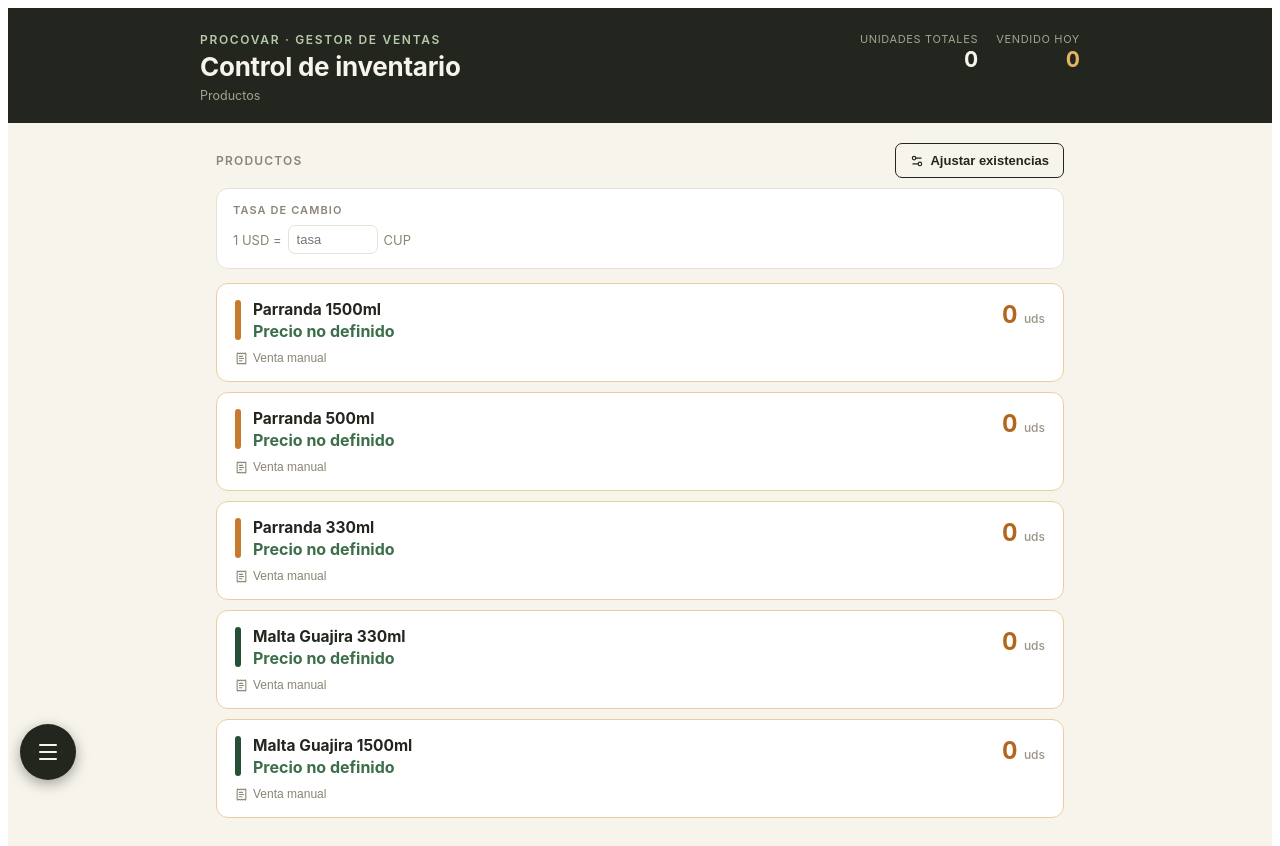
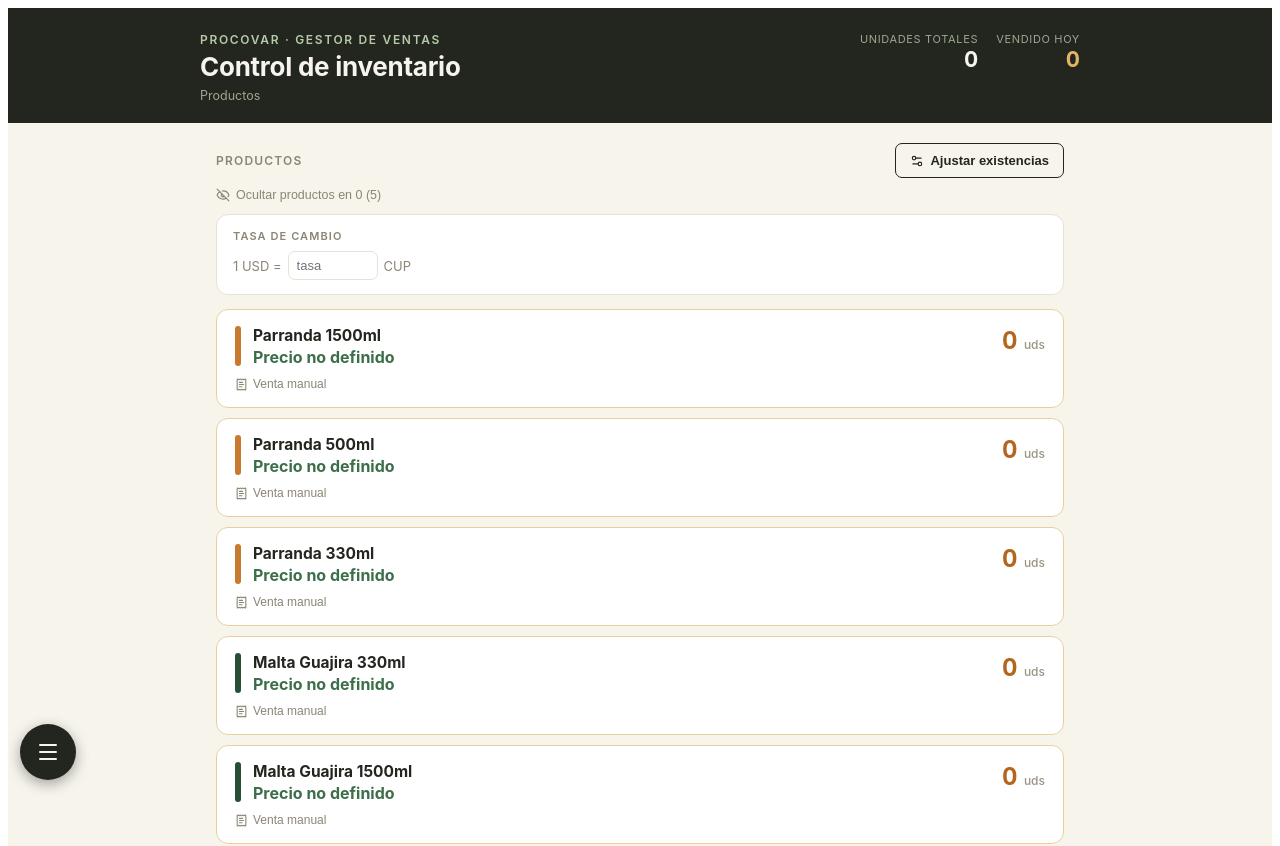
Before and after one commit to raulsp9007/inventario-procovar, a React (Vite) app: page / in a window 1280 px wide. Shown: the top 846 px of the page. Built offline with nearby package versions, Linux system fonts and the light colour scheme.

Commit message:
feat: boton para ocultar productos en 0 (Productos)
Se basa en stock real, nunca en "Libre" -- un producto con ventas
pendientes que dejan el disponible en 0 sigue visible hasta que esa
venta se confirme. No se aplica en modo edicion (ahi hace falta verlos
para reponerlos).

```diff
--- a/src/ProductsView.jsx
+++ b/src/ProductsView.jsx
@@ -1,5 +1,5 @@
 import { useMemo, useState } from "react";
-import { Settings2, Trash2, History, ChevronDown, ChevronUp, ArrowUp, ArrowDown, ReceiptText, X } from "lucide-react";
+import { Settings2, Trash2, History, ChevronDown, ChevronUp, ArrowUp, ArrowDown, ReceiptText, X, EyeOff, Eye } from "lucide-react";
 import { formatDate, formatDateTime } from "./dateUtils";
 import { formatCUP, formatUSD, priceToCUP } from "./money";
 import FieldLabel from "./FieldLabel.jsx";
@@ -58,6 +58,17 @@ export default function ProductsView({
   // existencias" -- solo empuja el resultado a editInputs, como si lo
   // hubieras tipeado vos.
   const [deltaInputs, setDeltaInputs] = useState({});
+  // Solo se aplica fuera de modo edición -- si estás ajustando existencias
+  // querés ver justo los productos en 0 para reponerlos, no que desaparezcan.
+  // Se basa en `stock` (existencia real) nunca en "Libre": una reserva o un
+  // pedido para mañana sin enviar todavía no tocan `stock`, así que un
+  // producto con ventas pendientes que dejarían el disponible en 0 sigue
+  // apareciendo hasta que esa venta se confirme de verdad.
+  const [hideZeroStock, setHideZeroStock] = useState(false);
+  const zeroStockCount = activeProducts.filter((p) => (stock[p.code] || 0) === 0).length;
+  const visibleProducts = !editMode && hideZeroStock
+    ? activeProducts.filter((p) => (stock[p.code] || 0) > 0)
+    : activeProducts;
 
   function applyDelta(code, sign) {
     const delta = parseInt(deltaInputs[code], 10);
@@ -99,6 +110,19 @@ export default function ProductsView({
         </button>
       </div>
 
+      {!editMode && (zeroStockCount > 0 || hideZeroStock) && (
+        <button
+          onClick={() => setHideZeroStock((s) => !s)}
+          style={{
+            display: "flex", alignItems: "center", gap: 6, background: "transparent", border: "none",
+            color: "var(--text-muted)", fontSize: 12.5, padding: 0, marginBottom: 12, cursor: "pointer",
+          }}
+        >
+          {hideZeroStock ? <Eye size={14} /> : <EyeOff size={14} />}
+          {hideZeroStock ? `Mostrar productos en 0 (${zeroStockCount})` : `Ocultar productos en 0 (${zeroStockCount})`}
+        </button>
+      )}
+
       <div style={{ background: "var(--surface)", border: "1px solid var(--border)", borderRadius: 12, padding: "14px 16px", marginBottom: 14 }}>
         <div style={{ fontSize: 11, letterSpacing: "0.1em", color: "var(--text-muted)", fontWeight: 600, marginBottom: 8 }}>
           TASA DE CAMBIO
@@ -125,8 +149,14 @@ export default function ProductsView({
         </label>
       </div>
 
+      {visibleProducts.length === 0 && activeProducts.length > 0 && (
+        <div style={{ fontSize: 13.5, color: "var(--text-faint)", padding: "10px 2px" }}>
+          Todos los productos están en 0.
+        </div>
+      )}
+
       <div style={{ display: "grid", gap: 10 }}>
-        {activeProducts.map((p, i) => {
+        {visibleProducts.map((p, i) => {
           const qty = stock[p.code] || 0;
           const isLow = qty <= lowStockThresholdFor(p);
           const lastMovement = movements.find((m) => m.code === p.code);
```
